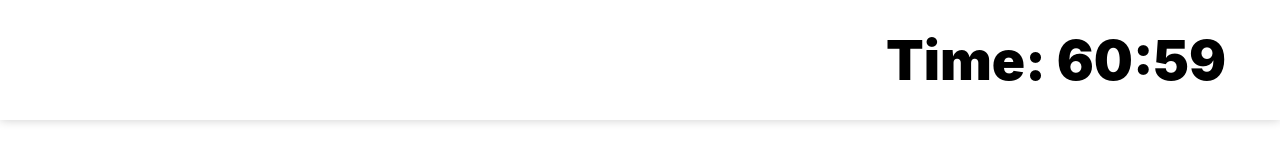
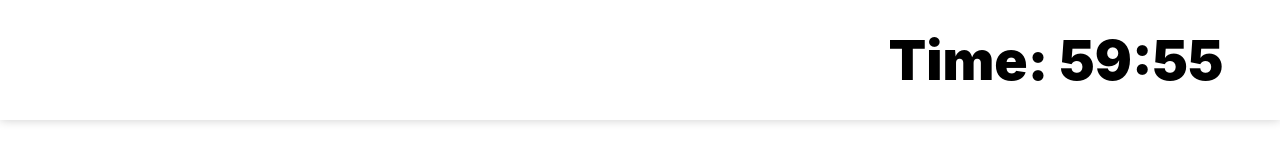
Before and after one commit to Hamza1610/highClass_client, a React (Create React App) app: page /api/exam-board in a window 1280 px wide. Shown: the top 148 px of the page. Built offline with nearby package versions, Linux system fonts and the light colour scheme; no server answers.

Commit message:
retouch timer to work

```diff
--- a/src/components/examBoard.js
+++ b/src/components/examBoard.js
@@ -4,17 +4,21 @@ import { set } from 'mongoose';
 const ExamBoard = () => {
 
     const [min,setMin] = useState(60);
-    const [sec, setSec] = useState(60);
+    const [sec, setSec] = useState(0);
     const useTimer = () => {
         useEffect(()=> {
+            setTimeout(()=>{
                 if (sec) {
                     setSec(sec-1);
-                    if (sec == 0) {
-                        setMin(min-1);
-                        setSec(60);
-                    }
                 }
-        },1000);
+                if (sec == 0) {
+                    setMin(min-1);
+                    setSec(59);
+                }
+                // Later going to add red color when time is 5 minutes to ellapse
+                console.log('Timer');
+            }, 1000)
+        });
     }
 
     useTimer();
```
